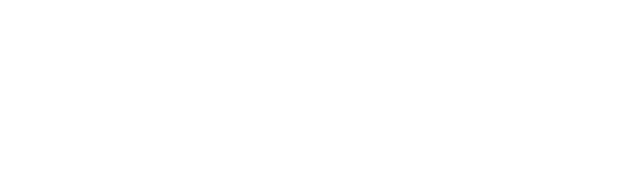
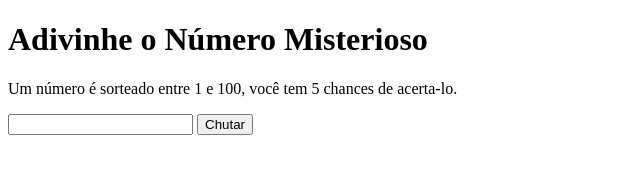
Before and after one commit to mouragdev/jogo-adivinhacao, a plain HTML site: page index.html in a window 1280 px wide. Shown: the whole page, without its empty margins (0-640 px from the left). Drawn offline with Linux system fonts and the light colour scheme.

Commit message:
Estrutura HTML + Organização Algoritmo

```diff
--- a/index.html
+++ b/index.html
@@ -18,6 +18,13 @@
     <title>Exercicio - Jogo da Adivinhação</title>
 </head>
 <body>
-
+    <main>
+        <h1>Adivinhe o Número Misterioso</h1>
+        <p>Um número é sorteado entre 1 e 100, você tem 5 chances de acerta-lo.</p>
+        <input type="number" id="palpite" required>
+        <button onclick="">Chutar</button>
+        <p id="dica"></p>
+        <p id="tentativa-restante"></p>
+    </main>
 </body>
 </html>
```
Also changed, not shown: js/script.js (+14 -0 lines).
